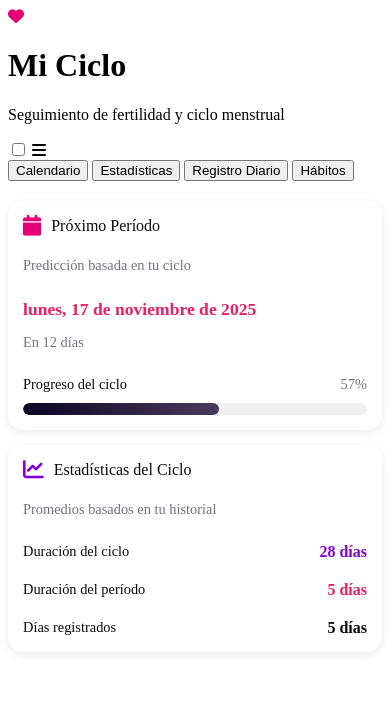
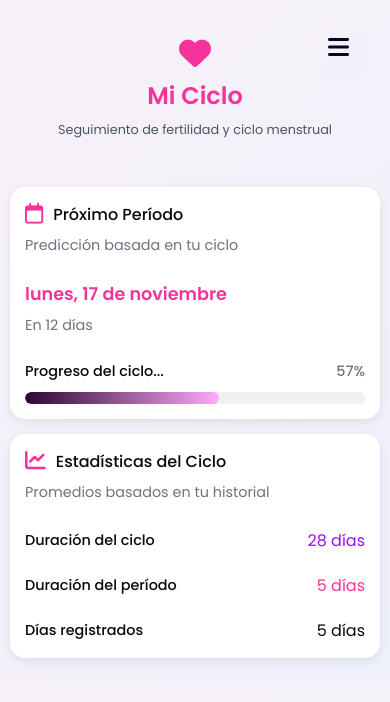
Before and after one commit to sebasbball/Fertility---App---Estad-sticas, a plain HTML site: page index.html in a window 390 px wide. Drawn offline with Linux system fonts and the light colour scheme.

Commit message:
Fertility App - Página Estadísticas.

```diff
--- a/index.html
+++ b/index.html
@@ -5,7 +5,6 @@
   <meta name="viewport" content="width=device-width, initial-scale=1.0">
   <title>Mi Ciclo - Estadísticas</title>
   <link rel="stylesheet" href="styles.css">
-  <link rel="stylesheet" href="estadisticas.css">
   <link href="https://fonts.googleapis.com/css2?family=Poppins:wght@400;500;600&display=swap" rel="stylesheet">
   <!-- Font Awesome para los iconos -->
   <link rel="stylesheet" href="https://cdnjs.cloudflare.com/ajax/libs/font-awesome/6.4.0/css/all.min.css">
@@ -18,7 +17,7 @@
   <!-- ============================================ -->
   <header class="header">
     <div class="logo">
-      <div class="icono"><i class="fa-solid fa-heart" style="color: #e60076;"></i></div>
+      <div class="icono"><i class="fa-solid fa-heart" style="color: #f6339a;"></i></div>
       <h1>Mi Ciclo</h1>
       <p>Seguimiento de fertilidad y ciclo menstrual</p>
     </div>
@@ -50,18 +49,18 @@
     <!-- ============================================ -->
     <section class="proximo-periodo-card">
       <div class="card-header">
-        <i class="fa-solid fa-calendar"></i>
+        <i class="fa-regular fa-calendar"></i>
         <h2>Próximo Período</h2>
       </div>
       <p class="card-subtitle">Predicción basada en tu ciclo</p>
 
-      <div class="fecha-destacada">lunes, 17 de noviembre de 2025</div>
+      <div class="fecha-destacada">lunes, 17 de noviembre</div>
       <p class="dias-restantes">En 12 días</p>
 
       <!-- Barra de progreso del ciclo -->
       <div class="progreso-ciclo">
         <div class="progreso-ciclo-label">
-          <span>Progreso del ciclo</span>
+          <span>Progreso del ciclo...</span>
           <span class="porcentaje">57%</span>
         </div>
         <div class="barra-progreso">
--- a/styles.css
+++ b/styles.css
@@ -1,8 +1,99 @@
 /* ============================================ */
-/* ESTILOS ESPECÍFICOS PARA LA PÁGINA DE ESTADÍSTICAS */
+/* RESET Y CONFIGURACIÓN GLOBAL */
 /* ============================================ */
+* {
+  margin: 0;
+  padding: 0;
+  box-sizing: border-box;
+  font-family: 'Poppins', sans-serif;
+}
 
-/* Contenedor principal de estadísticas */
+body {
+  background: linear-gradient(135deg, #f8f1f8, #eef0fb);
+  color: #333;
+  display: flex;
+  flex-direction: column;
+  align-items: center;
+  padding: 40px 20px;
+}
+
+/* ============================================ */
+/* HEADER: Logo, título y subtítulo */
+/* ============================================ */
+.header {
+  text-align: center;
+  margin-bottom: 30px;
+}
+
+.header .icono {
+  font-size: 2.5rem;
+}
+
+.header h1 {
+  color: #f6339a;
+  font-weight: 600;
+  padding-bottom: 1rem;
+}
+
+.header p {
+  color: #4a5565;
+  font-size: 0.9rem;
+  padding-bottom: 1rem;
+}
+
+/* ============================================ */
+/* NAVEGACIÓN: Tabs superiores */
+/* ============================================ */
+.menu-toggle {
+  display: none;
+}
+
+.hamburger {
+  display: none;
+  background: #e60076;
+  border: none;
+  color: white;
+  font-size: 1.5rem;
+  padding: 10px 15px;
+  border-radius: 8px;
+  cursor: pointer;
+  margin-top: 10px;
+  transition: 0.3s;
+}
+
+.hamburger:hover {
+  background: #c70066;
+}
+
+.tabs {
+  display: flex;
+  justify-content: center;
+  margin-top: 15px;
+  background: #ececf0;
+  border-radius: 40px;
+  padding: 6px;
+  box-shadow: inset 0 1px 4px rgba(0,0,0,0.1);
+}
+
+.tabs button {
+  background: none;
+  border: none;
+  padding: 8px 55px;
+  border-radius: 40px;
+  font-weight: 500;
+  cursor: pointer;
+  color: #0a0a0a;
+  transition: 0.3s;
+}
+
+.tabs button.active {
+  background: white;
+  box-shadow: 0 2px 5px rgba(0,0,0,0.1);
+}
+
+/* ============================================ */
+/* CONTENEDOR PRINCIPAL: Estadísticas */
+/* ============================================ */
 .estadisticas-container {
   display: flex;
   gap: 20px;
@@ -14,7 +105,6 @@
 /* ============================================ */
 /* CARD DE PRÓXIMO PERÍODO */
 /* ============================================ */
-
 .proximo-periodo-card {
   background: white;
   border-radius: 15px;
@@ -27,12 +117,12 @@
   display: flex;
   align-items: center;
   gap: 10px;
-  margin-bottom: 20px;
+  margin-bottom: 8px;
 }
 
 .proximo-periodo-card .card-header i {
   font-size: 1.3rem;
-  color: #e60076;
+  color: #f6339a;
 }
 
 .proximo-periodo-card .card-header h2 {
@@ -48,9 +138,8 @@
   margin-bottom: 25px;
 }
 
-/* Fecha destacada */
 .fecha-destacada {
-  color: #e91e63;
+  color: #f6339a;
   font-size: 1.3rem;
   font-weight: 600;
   margin-bottom: 8px;
@@ -65,7 +154,6 @@
 /* ============================================ */
 /* BARRA DE PROGRESO DEL CICLO */
 /* ============================================ */
-
 .progreso-ciclo {
   margin-top: 25px;
 }
@@ -94,7 +182,7 @@
 
 .barra-progreso-fill {
   height: 100%;
-  background: linear-gradient(90deg, #0b0524, #4a3b5c);
+  background: linear-gradient(90deg, #2c0732, #fea9fa);
   border-radius: 10px;
   width: 57%;
   transition: width 0.3s ease;
@@ -103,7 +191,6 @@
 /* ============================================ */
 /* CARD DE ESTADÍSTICAS DEL CICLO */
 /* ============================================ */
-
 .estadisticas-ciclo-card {
   background: white;
   border-radius: 15px;
@@ -116,12 +203,12 @@
   display: flex;
   align-items: center;
   gap: 10px;
-  margin-bottom: 20px;
+  margin-bottom: 8px;
 }
 
 .estadisticas-ciclo-card .card-header i {
   font-size: 1.3rem;
-  color: #8200db;
+  color: #9810fa;
 }
 
 .estadisticas-ciclo-card .card-header h2 {
@@ -140,11 +227,14 @@
 /* ============================================ */
 /* LISTA DE ESTADÍSTICAS */
 /* ============================================ */
-
 .estadisticas-lista {
   display: flex;
   flex-direction: column;
   gap: 20px;
+}
+
+.estadisticas-ciclo-card .card-header i {
+   color: #f6339a;
 }
 
 .estadistica-item {
@@ -156,7 +246,7 @@
 .estadistica-label {
   color: #0a0a0a;
   font-size: 0.95rem;
-  font-weight: 400;
+  font-weight: 500;
 }
 
 .estadistica-valor {
@@ -165,32 +255,121 @@
 }
 
 .estadistica-valor.morado {
-  color: #8200db;
+   font-weight: 200;
+   font-size: 16px;
+  color: #9810fa;
 }
 
 .estadistica-valor.rosa {
-  color: #e91e63;
+  color: #f6339a;
+  font-weight: 200;
+   font-size: 16px;
 }
 
 .estadistica-valor.negro {
   color: #0a0a0a;
+  font-weight: 200;
+   font-size: 16px;
 }
 
 /* ============================================ */
 /* RESPONSIVE: Adaptación para tablets */
 /* ============================================ */
-
 @media (max-width: 900px) {
   .estadisticas-container {
     flex-direction: column;
+  }
+
+  .tabs button {
+    padding: 8px 20px;
+    font-size: 0.85rem;
   }
 }
 
 /* ============================================ */
 /* RESPONSIVE: Adaptación para móviles */
 /* ============================================ */
+@media (max-width: 600px) {
+  body {
+    padding: 20px 10px;
+  }
 
-@media (max-width: 600px) {
+  .header {
+    margin-bottom: 20px;
+    position: relative;
+  }
+
+  .header .logo {
+    position: relative;
+    padding-top: 10px;
+  }
+
+  .header .icono {
+    font-size: 2rem;
+  }
+
+  .header h1 {
+    font-size: 1.5rem;
+    padding-bottom: 0.5rem;
+  }
+
+  .header p {
+    font-size: 0.8rem;
+    padding-bottom: 0.5rem;
+  }
+
+  .hamburger {
+    display: inline-block;
+    position: absolute;
+    top: 0;
+    right: -2rem;
+    margin-top: 0;
+    background: linear-gradient(135deg, #f8f1f8, #eef0fb);
+    color: #0b0524;
+  }
+
+  .hamburger:hover {
+    background: linear-gradient(135deg, #f8f1f8, #eef0fb);
+  }
+
+  .tabs {
+    display: none;
+    flex-direction: column;
+    position: absolute;
+    top: 100%;
+    right: 10px;
+    transform: none;
+    width: 250px;
+    background: white;
+    border-radius: 15px;
+    box-shadow: 0 5px 20px rgba(0,0,0,0.2);
+    padding: 10px;
+    z-index: 1000;
+    margin-top: 10px;
+  }
+
+  .menu-toggle:checked ~ .tabs {
+    display: flex;
+  }
+
+  .menu-toggle:checked ~ .hamburger i::before {
+    content: "\f00d";
+  }
+
+  .tabs button {
+    padding: 12px 20px;
+    font-size: 0.9rem;
+    text-align: left;
+    border-radius: 8px;
+    margin-bottom: 5px;
+    width: 100%;
+  }
+
+  .tabs button.active {
+    background: #ffe8fa;
+    color: #0a0a0a;
+  }
+
   .estadisticas-container {
     width: 100%;
     margin-top: 20px;
@@ -222,6 +401,10 @@
 
 /* Para pantallas MUY pequeñas (menos de 360px) */
 @media (max-width: 360px) {
+  body {
+    padding: 15px 8px;
+  }
+
   .proximo-periodo-card,
   .estadisticas-ciclo-card {
     padding: 12px;
```
